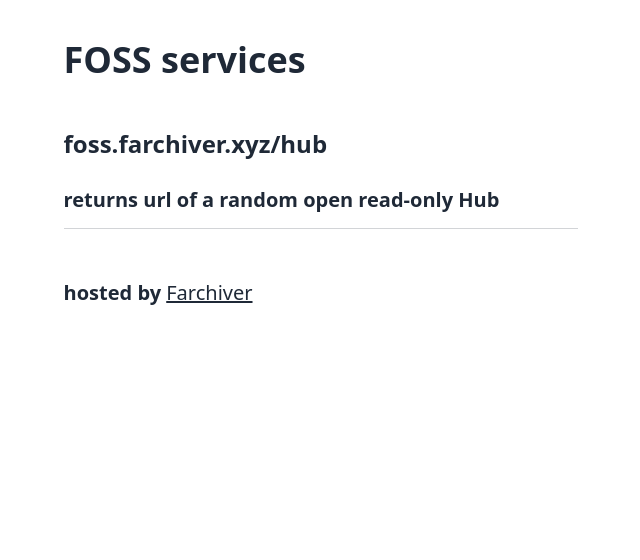
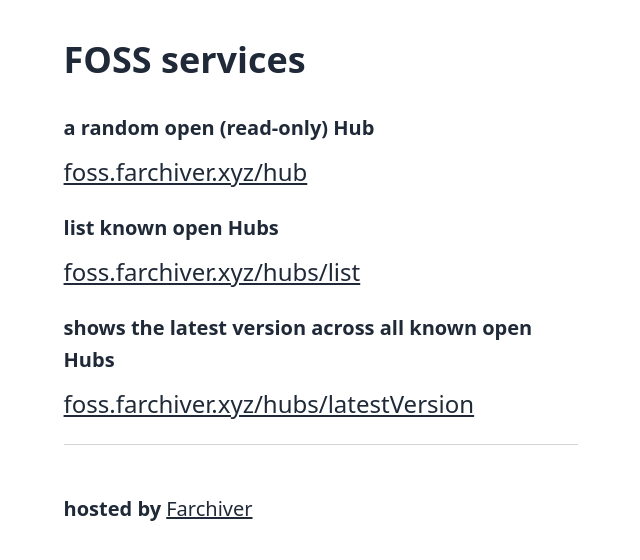
Before and after one commit to artlu99/foss-farchiver-xyz, a Preact app: page / in a window 1280 px wide. Shown: the top 560 px of the page, without its empty margins (319-959 px from the left). Built offline with nearby package versions, Linux system fonts and the light colour scheme.

Commit message:
update docs

```diff
--- a/src/App.tsx
+++ b/src/App.tsx
@@ -5,8 +5,36 @@
     <div className="container mx-auto max-w-prose p-10 prose">
       <h1>FOSS services</h1>
       <Suspense fallback={<p>Loading...</p>}>
-        <h2>foss.farchiver.xyz/hub</h2>
-        <h3>returns url of a random open read-only Hub</h3>
+        <h3>a random open (read-only) Hub</h3>
+        <h2>
+          <a
+            href="https://foss.farchiver.xyz/hub"
+            target="_blank"
+            rel="noopener noreferrer"
+          >
+            foss.farchiver.xyz/hub
+          </a>
+        </h2>
+        <h3>list known open Hubs</h3>
+        <h2>
+          <a
+            href="https://foss.farchiver.xyz/hubs/list"
+            target="_blank"
+            rel="noopener noreferrer"
+          >
+            foss.farchiver.xyz/hubs/list
+          </a>
+        </h2>
+        <h3>shows the latest version across all known open Hubs</h3>
+        <h2>
+          <a
+            href="https://foss.farchiver.xyz/hubs/latestVersion"
+            target="_blank"
+            rel="noopener noreferrer"
+          >
+            foss.farchiver.xyz/hubs/latestVersion
+          </a>
+        </h2>
         <hr />
         <h3>
           hosted by{' '}
```
Also changed, not shown: 1 other file (tests, documents, lock files or other folders).
